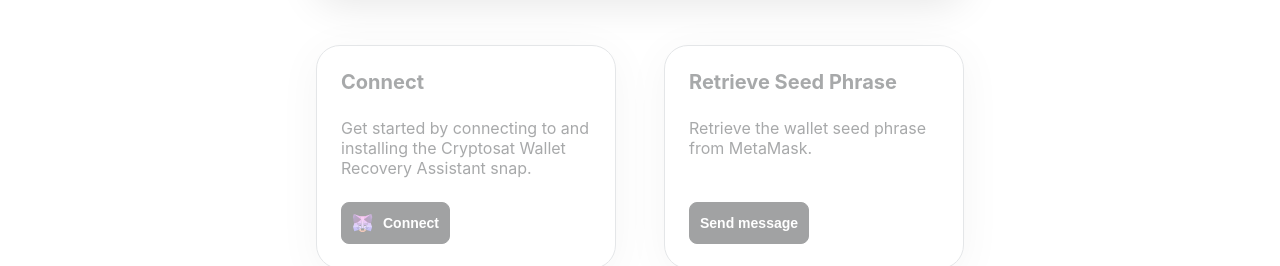
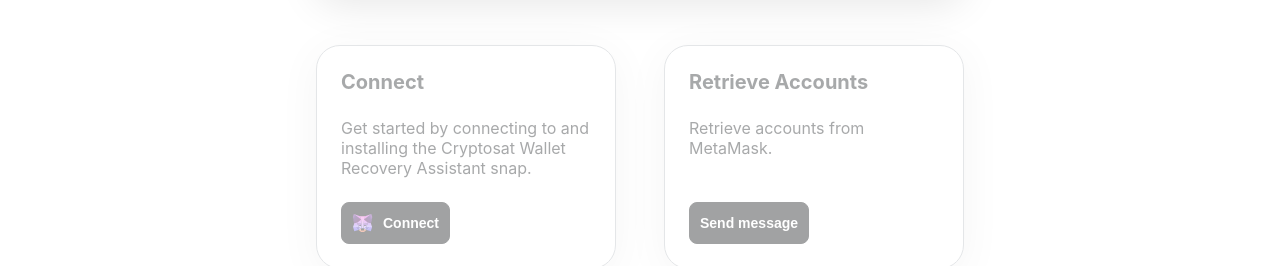
Before and after one commit to cryptosat/satlock, a Gatsby site in the folder packages/site/: page / in a window 1280 px wide. Shown: the part 530-796 px from the top of the page. Built offline with nearby package versions, Linux system fonts and the light colour scheme; Gatsby itself is replaced by a stand-in of ours.

```diff
--- a/packages/site/src/pages/index.tsx
+++ b/packages/site/src/pages/index.tsx
@@ -191,8 +191,8 @@
         )}
         <Card
           content={{
-            title: 'Retrieve Seed Phrase',
-            description: 'Retrieve the wallet seed phrase from MetaMask.',
+            title: 'Retrieve Accounts',
+            description: 'Retrieve accounts from MetaMask.',
             button: (
               <SendHelloButton
                 onClick={handleSendHelloClick}
```
